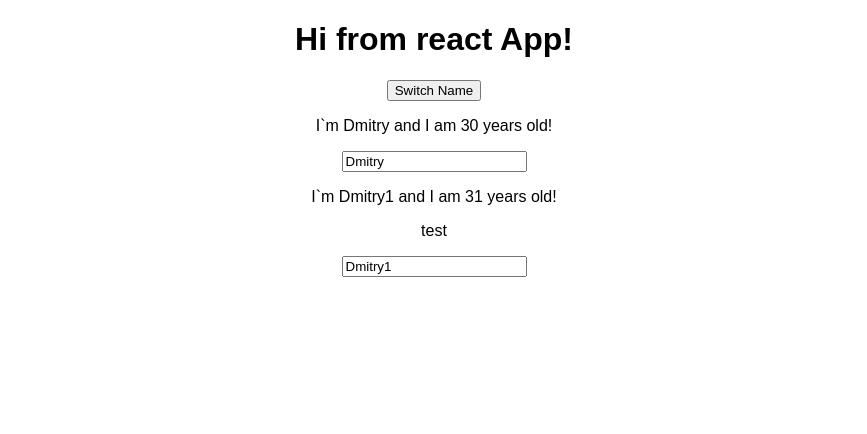
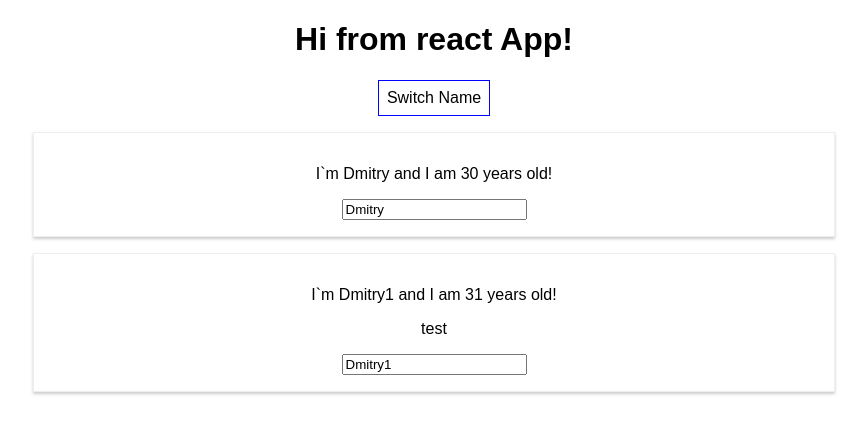
Before and after one commit to 3ddesign/Bbuilder, a React (Create React App) app: page / in a window 1280 px wide. Shown: the top 434 px of the page, without its empty margins (206-1073 px from the left). Built offline with nearby package versions, Linux system fonts and the light colour scheme.

Commit message:
add styling in 2 ways

```diff
--- a/src/App.js
+++ b/src/App.js
@@ -29,10 +29,18 @@ class App extends Component {
     }
 
     render() {
+        const myStyle = {
+            backgroundColor: 'white',
+            font: 'inherit',
+            border: '1px solid blue',
+            padding: '8px',
+            cursor: 'pointer'
+        }
+
         return (
             <div className="App">
                 <h1>Hi from react App!</h1>
-                <button onClick={() => this.switchNameHandler('Dmitry2')}>Switch Name</button>
+                <button style={myStyle} onClick={() => this.switchNameHandler('Dmitry2')}>Switch Name</button>
                 <Person name={this.state.persons[0].name} age={this.state.persons[0].age} />
                 <Person name={this.state.persons[1].name} age={this.state.persons[1].age}
                 click={this.switchNameHandler.bind(this, 'Dmitry')} changed={this.nameChangedHandler}
--- /dev/null
+++ b/src/Person/Person.css
@@ -0,0 +1,8 @@
+.Person {
+    width: 60%;
+    margin: 16px auto;
+    border: 1px solid #eee;
+    box-shadow: 0 2px 3px #ccc;
+    padding: 16px;
+    text-align: center;
+}
--- a/src/Person/Person.js
+++ b/src/Person/Person.js
@@ -1,8 +1,9 @@
 import React from 'react';
+import './Person.css';
 
 const person = (props) => {
     return (
-     <div>
+     <div className="Person">
         <p>I`m {props.name} and I am {props.age} years old!</p>
          <p onClick={props.click}>{props.children}</p>
          <input type="text" onChange={props.changed} value={props.name} />
```
